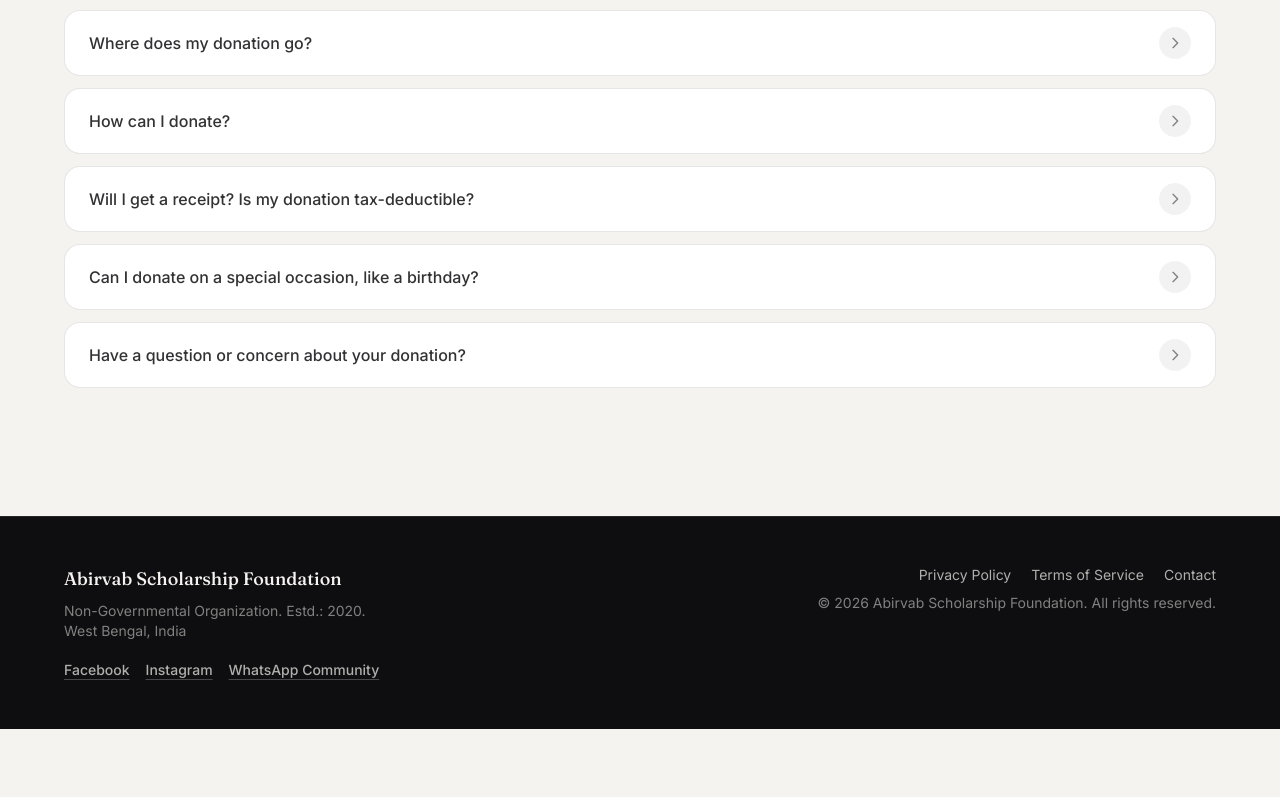
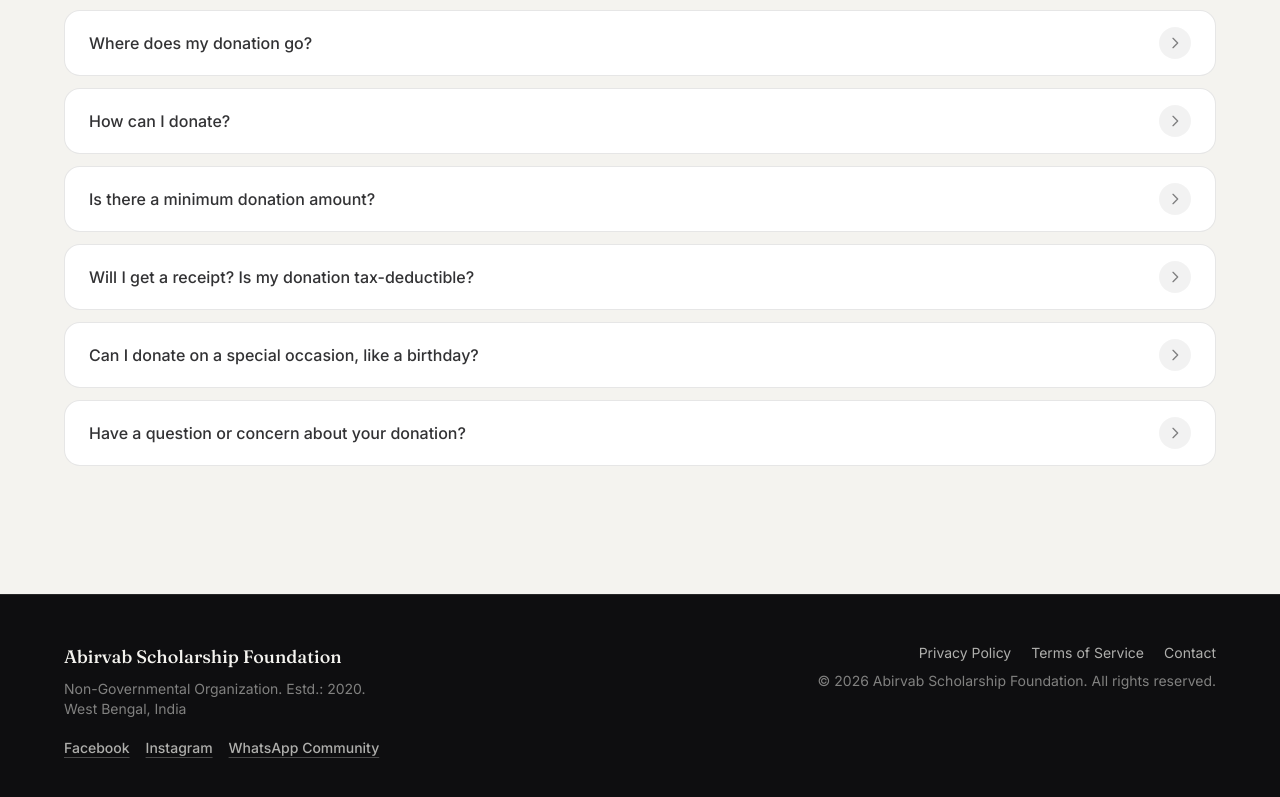
Before and after one commit to PrasunV/Abirvab, a React (Vite) app: page / in a window 1280 px wide. Shown: the part 2380-3177 px from the top of the page. Before the commit the page ends 3109 px from the top, so only its background shows below. Built offline with nearby package versions, Linux system fonts and the light colour scheme.

Commit message:
FAQ: add minimum donation amount question

```diff
--- a/src/data/faq.js
+++ b/src/data/faq.js
@@ -25,6 +25,11 @@
     answer: `Tap "Donate Now" for our UPI QR code, or pay directly to our UPI ID: ${DONATION_INFO.upiId}. Once you've paid, WhatsApp your payment screenshot to ${DONATION_INFO.whatsappNumber} and we'll confirm it personally.`,
   },
   {
+    question: 'Is there a minimum donation amount?',
+    answer:
+      "There's no minimum — every rupee helps. As a rough benchmark, it costs us about ₹500 on average to cover one child's books and study materials, so that's a fair amount to aim for if you'd like a starting point.",
+  },
+  {
     question: 'Will I get a receipt? Is my donation tax-deductible?',
     answer: `You'll get a personal confirmation once you share your payment screenshot with us on WhatsApp at ${DONATION_INFO.whatsappNumber}. Since we're not registered yet, donations aren't tax-exempt for now — we'd rather you know that before you give than after.`,
   },
```
